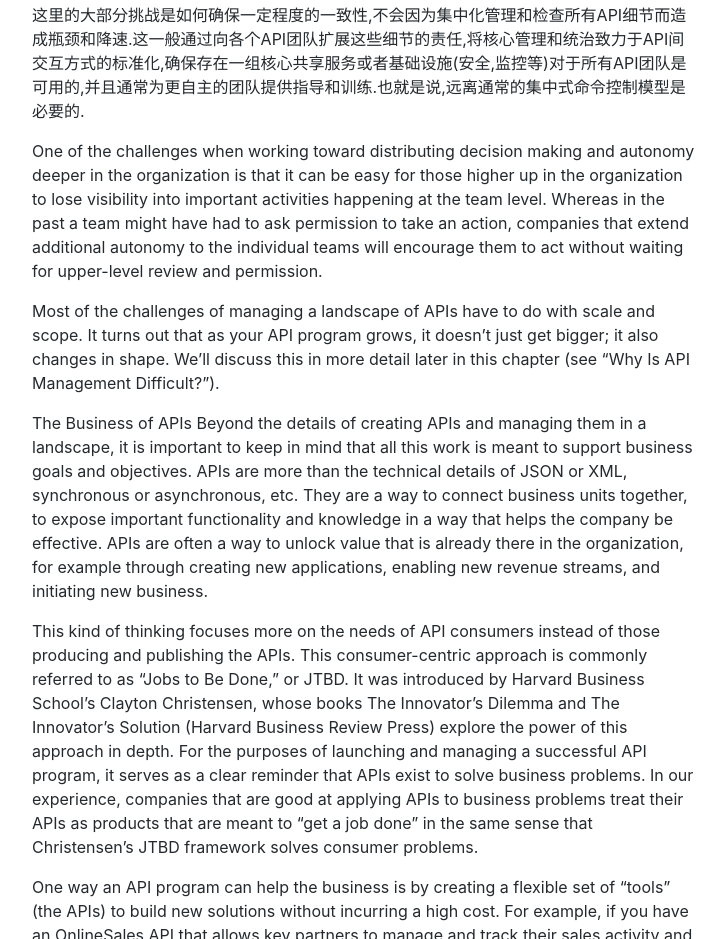
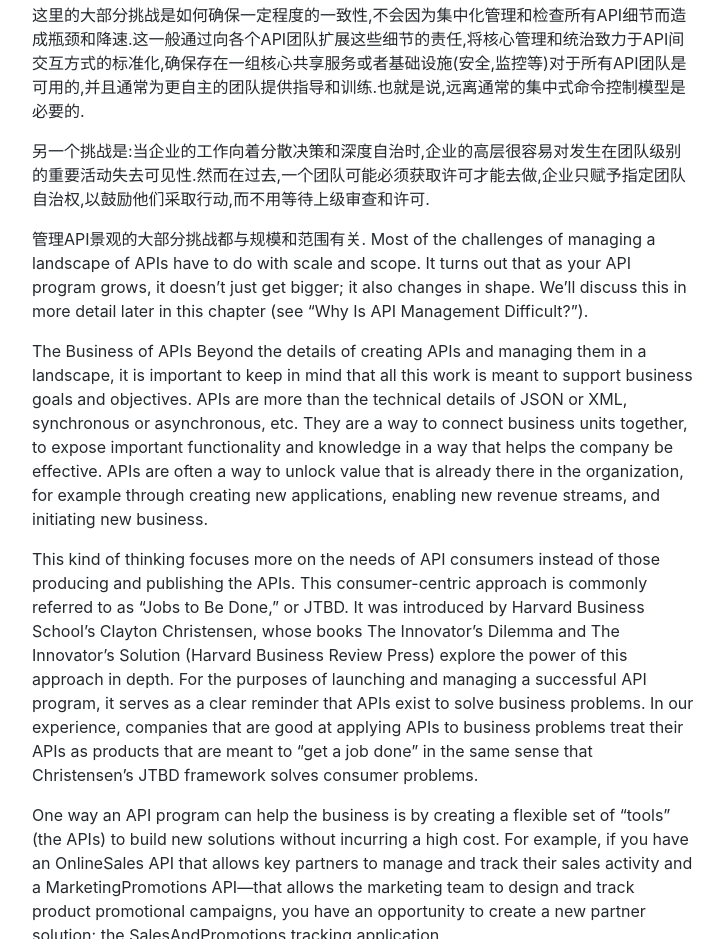
Before and after one commit to graphql-faas/continuous-api-management, a plain HTML site: page docs/doc1.1.html in a window 1280 px wide. Shown: the part 2872-3811 px from the top of the page, without its empty margins (276-1001 px from the left). Drawn offline with nearby package versions, Linux system fonts and the light colour scheme.

Commit message:
Deploy website
Deploy website version based on cfb13b12ddbc345fe1e22b7907d690791c3e82e3

```diff
--- a/docs/doc1.1.html
+++ b/docs/doc1.1.html
@@ -72,8 +72,9 @@ API本身--接口和实现的技术细节--也是故事的一部分.当然传统
 许多读者可能已经知道,当你开始管理大量的API时,情况就会发生改变.随着时间的推移,我们的客户需要构建,监控和管理数千个API.在这种情况下,你将更少的关注单个API的实现细节,而是更多的关注在不断增长的动态系统中如何保持这些API的和平共处.正如前面提到的,我们将这个生态系统称为API景观,在本书的后半部分中,我们将花几个章节介绍这个概念.</li>
 </ul>
 <p>这里的大部分挑战是如何确保一定程度的一致性,不会因为集中化管理和检查所有API细节而造成瓶颈和降速.这一般通过向各个API团队扩展这些细节的责任,将核心管理和统治致力于API间交互方式的标准化,确保存在一组核心共享服务或者基础设施(安全,监控等)对于所有API团队是可用的,并且通常为更自主的团队提供指导和训练.也就是说,远离通常的集中式命令控制模型是必要的.</p>
-<p>One of the challenges when working toward distributing decision making and autonomy deeper in the organization is that it can be easy for those higher up in the organization to lose visibility into important activities happening at the team level. Whereas in the past a team might have had to ask permission to take an action, companies that extend additional autonomy to the individual teams will encourage them to act without waiting for upper-level review and permission.</p>
-<p>Most of the challenges of managing a landscape of APIs have to do with scale and scope. It turns out that as your API program grows, it doesn’t just get bigger; it also changes in shape. We’ll discuss this in more detail later in this chapter (see “Why Is API Management Difficult?”).</p>
+<p>另一个挑战是:当企业的工作向着分散决策和深度自治时,企业的高层很容易对发生在团队级别的重要活动失去可见性.然而在过去,一个团队可能必须获取许可才能去做,企业只赋予指定团队自治权,以鼓励他们采取行动,而不用等待上级审查和许可.</p>
+<p>管理API景观的大部分挑战都与规模和范围有关.
+Most of the challenges of managing a landscape of APIs have to do with scale and scope. It turns out that as your API program grows, it doesn’t just get bigger; it also changes in shape. We’ll discuss this in more detail later in this chapter (see “Why Is API Management Difficult?”).</p>
 <p>The Business of APIs
 Beyond the details of creating APIs and managing them in a landscape, it is important to keep in mind that all this work is meant to support business goals and objectives. APIs are more than the technical details of JSON or XML, synchronous or asynchronous, etc. They are a way to connect business units together, to expose important functionality and knowledge in a way that helps the company be effective. APIs are often a way to unlock value that is already there in the organization, for example through creating new applications, enabling new revenue streams, and initiating new business.</p>
 <p>This kind of thinking focuses more on the needs of API consumers instead of those producing and publishing the APIs. This consumer-centric approach is commonly referred to as “Jobs to Be Done,” or JTBD. It was introduced by Harvard Business School’s Clayton Christensen, whose books The Innovator’s Dilemma and The Innovator’s Solution (Harvard Business Review Press) explore the power of this approach in depth. For the purposes of launching and managing a successful API program, it serves as a clear reminder that APIs exist to solve business problems. In our experience, companies that are good at applying APIs to business problems treat their APIs as products that are meant to “get a job done” in the same sense that Christensen’s JTBD framework solves consumer problems.</p>
```
Also changed, not shown: docs/doc1.1/index.html (+3 -2 lines).
